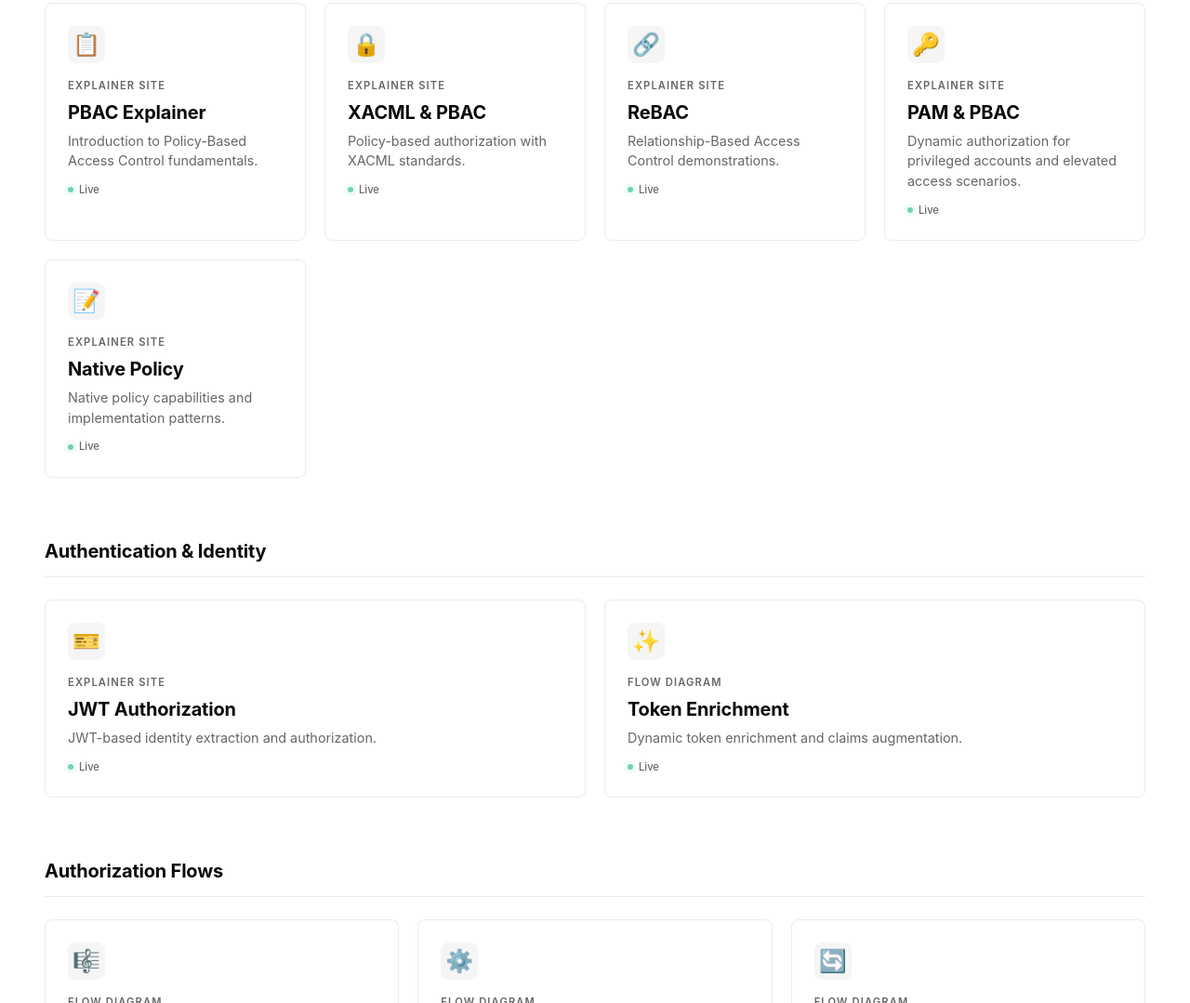
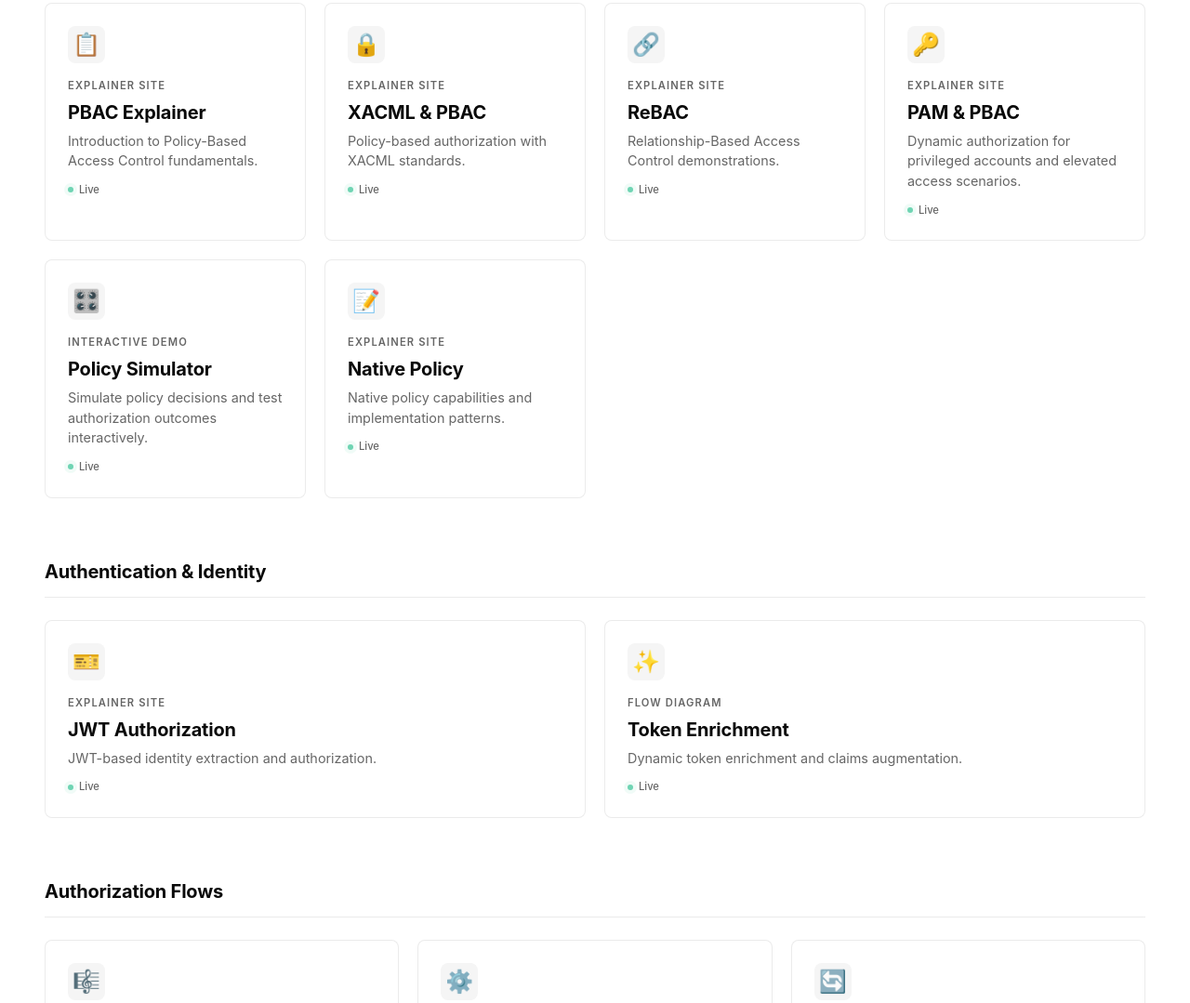
Before and after one commit to emikuszewski/plainidwww, a plain HTML site: page index.html in a window 1280 px wide. Shown: the part 2380-3459 px from the top of the page at 93% size. Drawn offline with Linux system fonts and the light colour scheme.

Commit message:
Add interactive demo for Policy Simulator
Added an interactive demo link for the Policy Simulator with a description and status.

```diff
--- a/index.html
+++ b/index.html
@@ -902,6 +902,19 @@
                     </div>
                 </a>
 
+                <a href="https://policysimulator.se-plainid.com" class="demo-item" target="_blank" rel="noopener noreferrer">
+                    <div class="demo-visual">🎛️</div>
+                    <div class="demo-label">Interactive Demo</div>
+                    <h3 class="demo-name">Policy Simulator</h3>
+                    <p class="demo-description">
+                        Simulate policy decisions and test authorization outcomes interactively.
+                    </p>
+                    <div class="demo-status">
+                        <span class="status-dot live"></span>
+                        Live
+                    </div>
+                </a>
+
                 <a href="https://nativepolicy.se-plainid.com" class="demo-item" target="_blank" rel="noopener noreferrer">
                     <div class="demo-visual">📝</div>
                     <div class="demo-label">Explainer Site</div>
```
